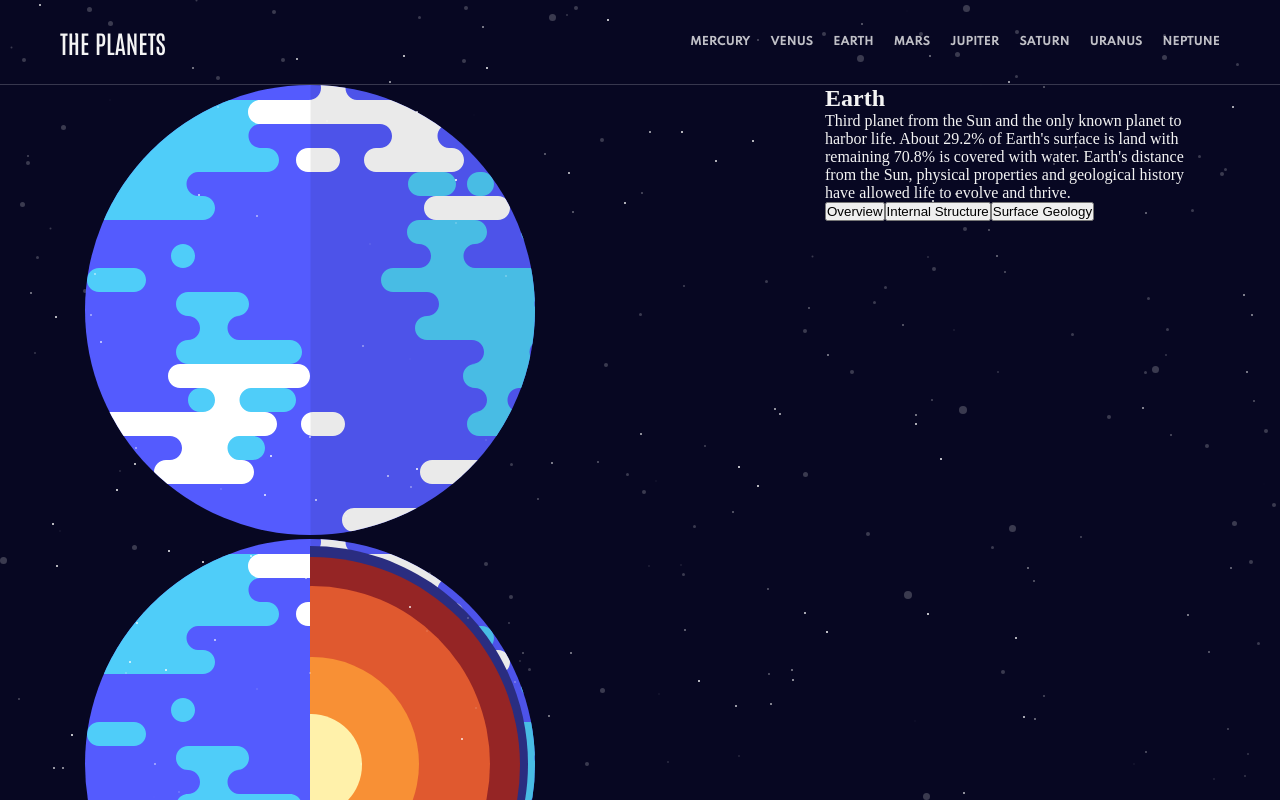
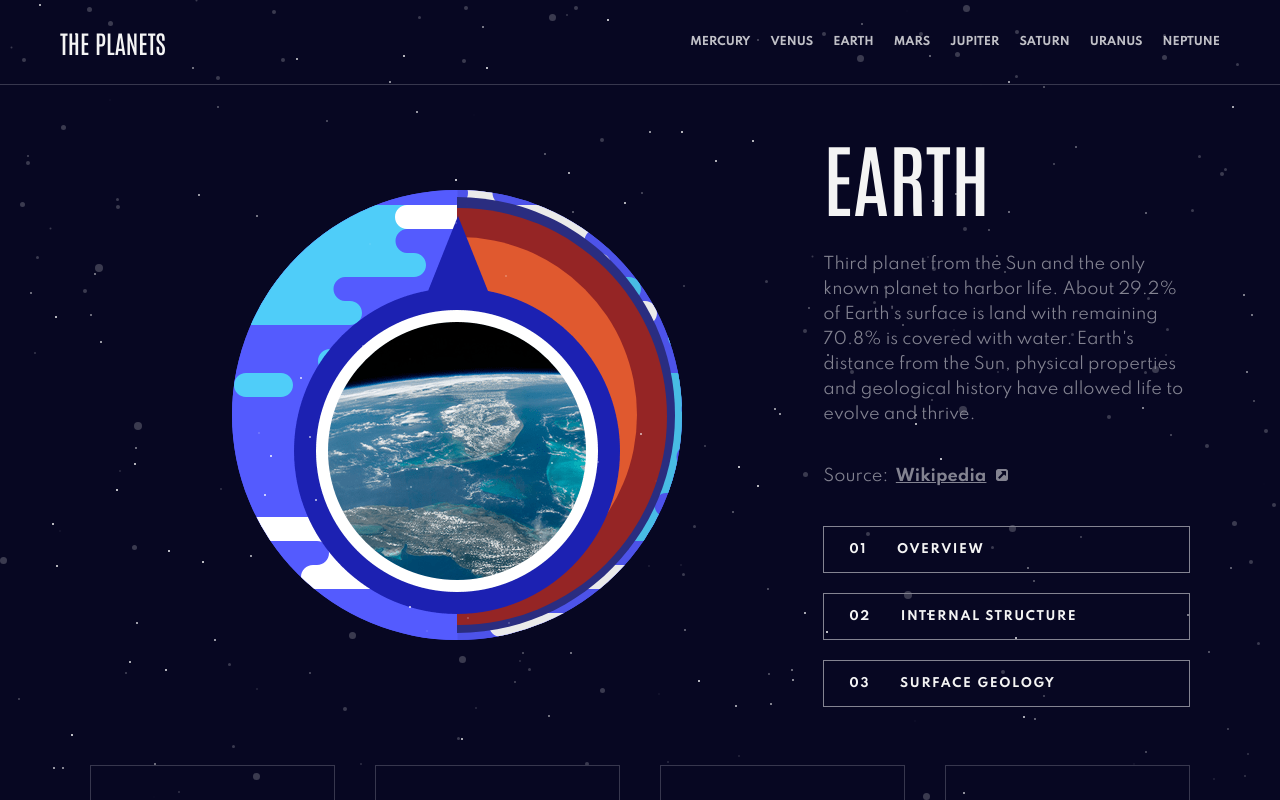
Before and after one commit to GillyRabutTsurwa/planets-site, a Vue app: page /earth in a window 1280 px wide. Built offline with nearby package versions, Linux system fonts and the light colour scheme.

Commit message:
Huge Progress in Single Planets Page - i am almost but done with done with the single planet page - i just need to address the images on content change - as well the hover colour of the buttons - but the heavy lifting is very much done. i'm pleased

```diff
--- a/src/assets/sass/base/_reset.scss
+++ b/src/assets/sass/base/_reset.scss
@@ -24,6 +24,7 @@ html {
 body {
     color: #f4f4f4;
     font-size: 1.6rem;
+    font-family: "Spartan", sans-serif;
 }
 
 #app {
--- a/src/pages/planet/index.vue
+++ b/src/pages/planet/index.vue
@@ -13,7 +13,6 @@ const { state, filterPlanette } = useFilterPlanet();
 const currentContent = ref("");
 const currentSource = ref("");
 
-
 // TESTING
 // const x = toRef(state, "selectPlanet");
 
@@ -21,15 +20,13 @@ filterPlanette(slug);
 console.log(state.selectPlanet);
 const { geology, images, name, overview, radius, revolution, rotation, structure, temperature } = state.selectPlanet;
 
-
 const updatedImages = { ...images };
-delete updatedImages.geology
+delete updatedImages.geology;
 console.log(updatedImages);
-
 
 const getImgURL = (imageName) => {
     return new URL(`../../assets/img/${imageName}`, import.meta.url);
-}
+};
 
 // NEW: toggle between content
 // NOTE: will put these two into one function later
@@ -37,13 +34,11 @@ const getImgURL = (imageName) => {
 const toggleContent = (obj = overview) => {
     currentContent.value = obj.content;
     currentSource.value = obj.source;
-}
+};
 
 onMounted(() => {
     toggleContent();
-})
-
-
+});
 </script>
 
 <template>
@@ -51,33 +46,182 @@ onMounted(() => {
         <figure>
             <!-- then in the template, i am using updatedImages, instead of images -->
             <img v-for="(currentImage, currentProperty) in updatedImages" :key="currentImage" :src="getImgURL(currentImage)"
-                :alt="currentProperty">
+                :alt="currentProperty" />
             <!-- this below element will be my "pseudoelement" -->
-            <img v-if="images.geology" :src="getImgURL(images.geology)" alt="">
+            <img v-if="images.geology" :src="getImgURL(images.geology)" alt="" />
         </figure>
         <article>
             <h2>{{ name }}</h2>
             <p>{{ currentContent }}</p>
-            <!-- NOTE: will put buttons in loop much later -->
-            <button @click="toggleContent(overview)">Overview</button>
-            <button @click="toggleContent(structure)">Internal Structure</button>
-            <button @click="toggleContent(geology)">Surface Geology</button>
+            <div class="source">
+                <span class="source__label">Source:</span>
+                <a :href="currentSource" target="_blank" class="source__link">
+                    <span class="source__link--text">Wikipedia</span>
+                    <svg class="source__link--icon" color="hsl(240, 6%, 54%)"
+                        style="display: inline-block; stroke: currentcolor; fill: currentcolor; width: 12px; height: 12px;"
+                        viewBox="0 0 1024 1024">
+                        <path
+                            d="M967.68 56.32c-37.547-37.547-82.773-56.32-135.68-56.32h-640c-52.907 0-98.133 18.773-135.68 56.32s-56.32 82.773-56.32 135.68v640c0 52.907 18.773 98.133 56.32 135.68s82.773 56.32 135.68 56.32h640c52.907 0 98.133-18.773 135.68-56.32s56.32-82.773 56.32-135.68v-640c0-52.907-18.773-98.133-56.32-135.68zM853.333 533.333c0.028 0.556 0.043 1.207 0.043 1.861 0 17.062-10.722 31.619-25.796 37.301l-0.274 0.091c-4.914 2.056-10.616 3.3-16.595 3.413l-0.045 0.001c-0.273 0.007-0.595 0.011-0.918 0.011-11.496 0-21.85-4.888-29.096-12.7l-0.023-0.025-96-96-355.925 356.011c-7.489 7.841-18.026 12.716-29.701 12.716-0.118 0-0.236-0-0.354-0.001l0.018 0c-0.111 0.001-0.241 0.002-0.372 0.002-11.664 0-22.19-4.876-29.65-12.7l-0.016-0.016-67.925-68.011c-7.84-7.475-12.716-18.001-12.716-29.664 0-0.101 0-0.202 0.001-0.303l-0 0.015c-0.001-0.111-0.002-0.241-0.002-0.372 0-11.664 4.876-22.19 12.7-29.65l0.016-0.016 356.011-356.011-96-96c-13.824-12.8-16.896-28.416-9.387-46.592 5.772-15.35 20.331-26.074 37.394-26.074 0.684 0 1.364 0.017 2.040 0.051l-0.095-0.004h320c11.52 0 21.589 4.267 30.037 12.629 7.791 7.469 12.632 17.961 12.632 29.584 0 0.159-0.001 0.318-0.003 0.477l0-0.024v320z">
+                        </path>
+                    </svg>
+                </a>
+            </div>
+            <!--  -->
+            <div class="buttons">
+                <!-- NOTE: will put buttons in loop much later -->
+                <button @click="toggleContent(overview)">
+                    <span>01</span>
+                    <span>Overview</span>
+                </button>
+                <button @click="toggleContent(structure)">
+                    <span>02</span>
+                    <span>Internal Structure</span>
+                </button>
+                <button @click="toggleContent(geology)">
+                    <span>03</span>
+                    <span>Surface Geology</span>
+                </button>
+            </div>
         </article>
+        <div class="stats">
+            <div v-for="(currentValue, currentProperty) in { rotation, revolution, radius, temperature }"
+                :key="currentValue">
+                <h4>{{ currentProperty }}</h4>
+                <span>{{ currentValue }}</span>
+            </div>
+        </div>
     </div>
-    <h2>{{ name }}</h2>
 </template>
-
 
 <style lang="scss" scoped>
 .planet-container {
     display: grid;
     grid-template-columns: 2fr 1fr;
+    row-gap: 2rem;
     margin: 0 auto;
-    max-width: 111rem;
+    max-width: 110rem;
 }
 
 // NOTE: will change later
 figure {
     position: relative;
+    grid-column: 1 / 2;
+    height: 66rem;
+
+    img {
+        position: absolute;
+        top: 50%;
+        left: 50%;
+        transform: translate(-50%, -50%);
+    }
+}
+
+article {
+    align-self: center;
+
+    h2 {
+        font-family: "Antonio", sans-serif;
+        font-size: 8rem;
+        text-transform: uppercase;
+        font-weight: 500;
+    }
+
+    p {
+        margin-top: 2.5rem;
+        color: rgb(131, 131, 145);
+        line-height: 2.5rem;
+    }
+
+    .source {
+        margin-top: 4rem;
+        color: rgb(131, 131, 145);
+
+        &__label {
+            margin-right: 0.75rem;
+        }
+
+        &__link {
+            font-weight: 600;
+            text-decoration: underline;
+
+            &--text {
+                margin-right: 1rem;
+            }
+
+            &--icon {
+                display: inline-block;
+                stroke: currentcolor;
+                fill: currentcolor;
+                width: 12px;
+                height: 12px;
+            }
+        }
+    }
+}
+
+.buttons {
+    grid-column: 2 / -1;
+    display: flex;
+    flex-direction: column;
+    margin-top: 2rem;
+
+    button {
+        cursor: pointer;
+        background-color: transparent;
+        border: 1px solid rgb(131, 131, 145);
+        color: #f4f4f4;
+        font-size: 1.2rem;
+        letter-spacing: 0.16rem;
+        line-height: 25px;
+        padding: 1rem 2.5rem;
+
+        font-family: "Spartan", sans-serif;
+        font-weight: 600;
+        text-transform: uppercase;
+
+        margin-top: 2rem;
+
+        display: flex;
+        justify-content: space-between;
+
+        span {
+            &:first-child {}
+
+            &:last-child {
+                margin-right: auto;
+                margin-left: 3rem;
+            }
+        }
+
+    }
+}
+
+.stats {
+    grid-column: 1 / -1;
+    display: grid;
+    grid-template-columns: repeat(4, 1fr);
+    column-gap: 4rem;
+    justify-content: space-around;
+    // text-align: center;
+    padding-top: bottom;
+
+    div {
+        border: 1px solid rgb(55, 55, 78);
+        padding: 4rem 3rem;
+
+        h4 {
+            font-size: 1.1rem;
+            text-transform: uppercase;
+            letter-spacing: 1px;
+            margin-bottom: 1rem;
+        }
+
+        span {
+            font-family: "Antonio", sans-serif;
+            text-transform: uppercase;
+            font-size: 4rem;
+            letter-spacing: -1.5px;
+        }
+    }
 }
 </style>
```
Also changed, not shown: src/pages/index.vue (line endings or trailing spaces). Lines whose indentation alone changed are shown as unchanged.
